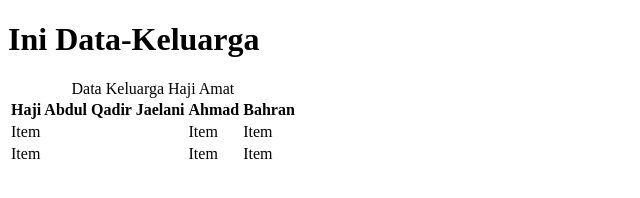
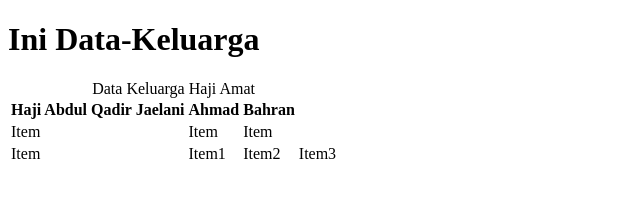
Before and after one commit to Bayyeee/git-dasar, a plain HTML site: page git2/data-keluarga.html in a window 1280 px wide. Shown: the whole page, without its empty margins (0-640 px from the left). Drawn offline with Linux system fonts and the light colour scheme.

Commit message:
Menambahkan item baru dan mengedit item di file data-keluarga.html

```diff
--- a/git2/data-keluarga.html
+++ b/git2/data-keluarga.html
@@ -30,8 +30,9 @@
                     </tr>
                     <tr class="table-primary">
                         <td scope="row">Item</td>
-                        <td>Item</td>
-                        <td>Item</td>
+                        <td>Item1</td>
+                        <td>Item2</td>
+                        <td>Item3</td>
                     </tr>
                 </tbody>
                 <tfoot>
```
